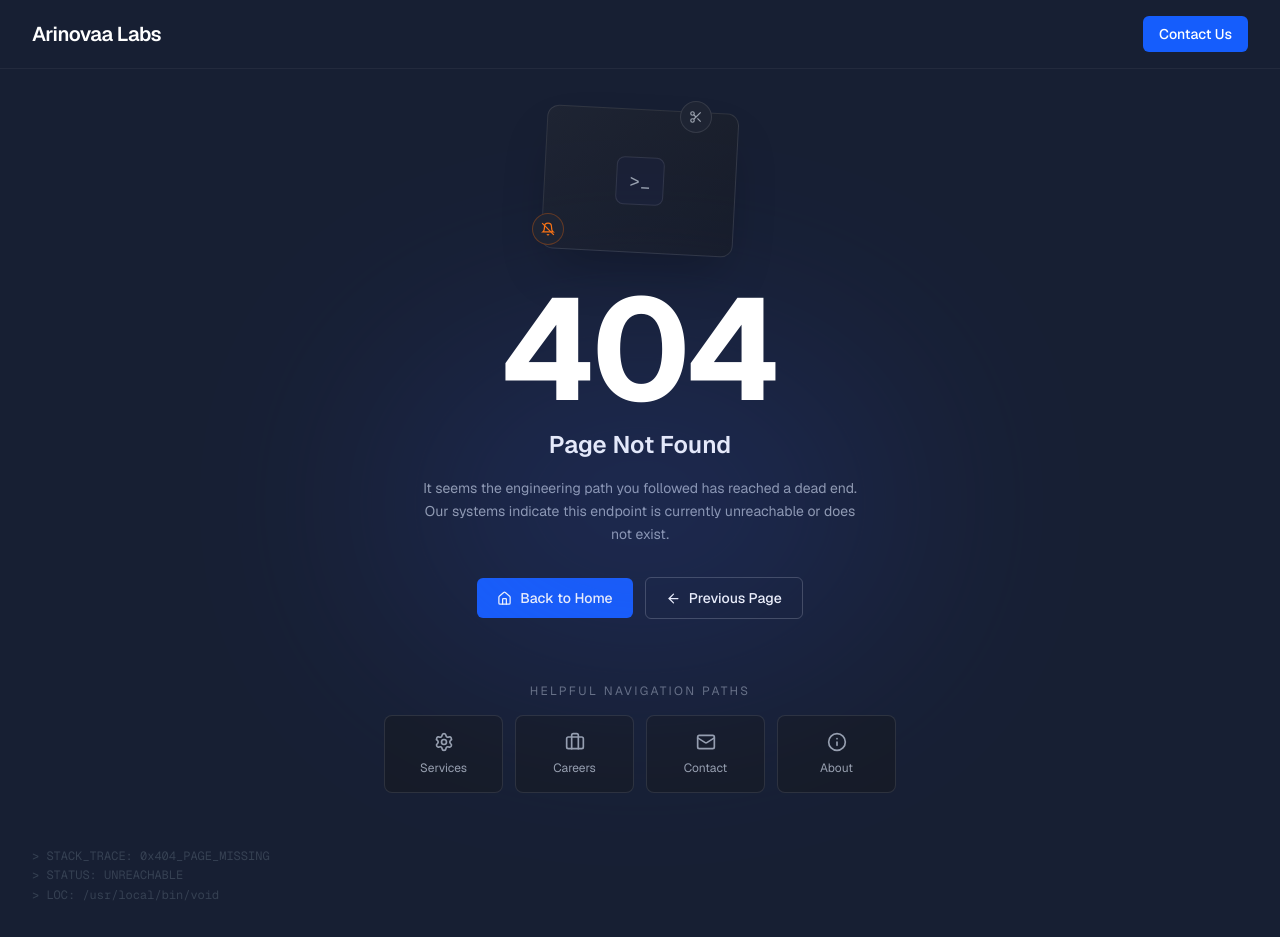
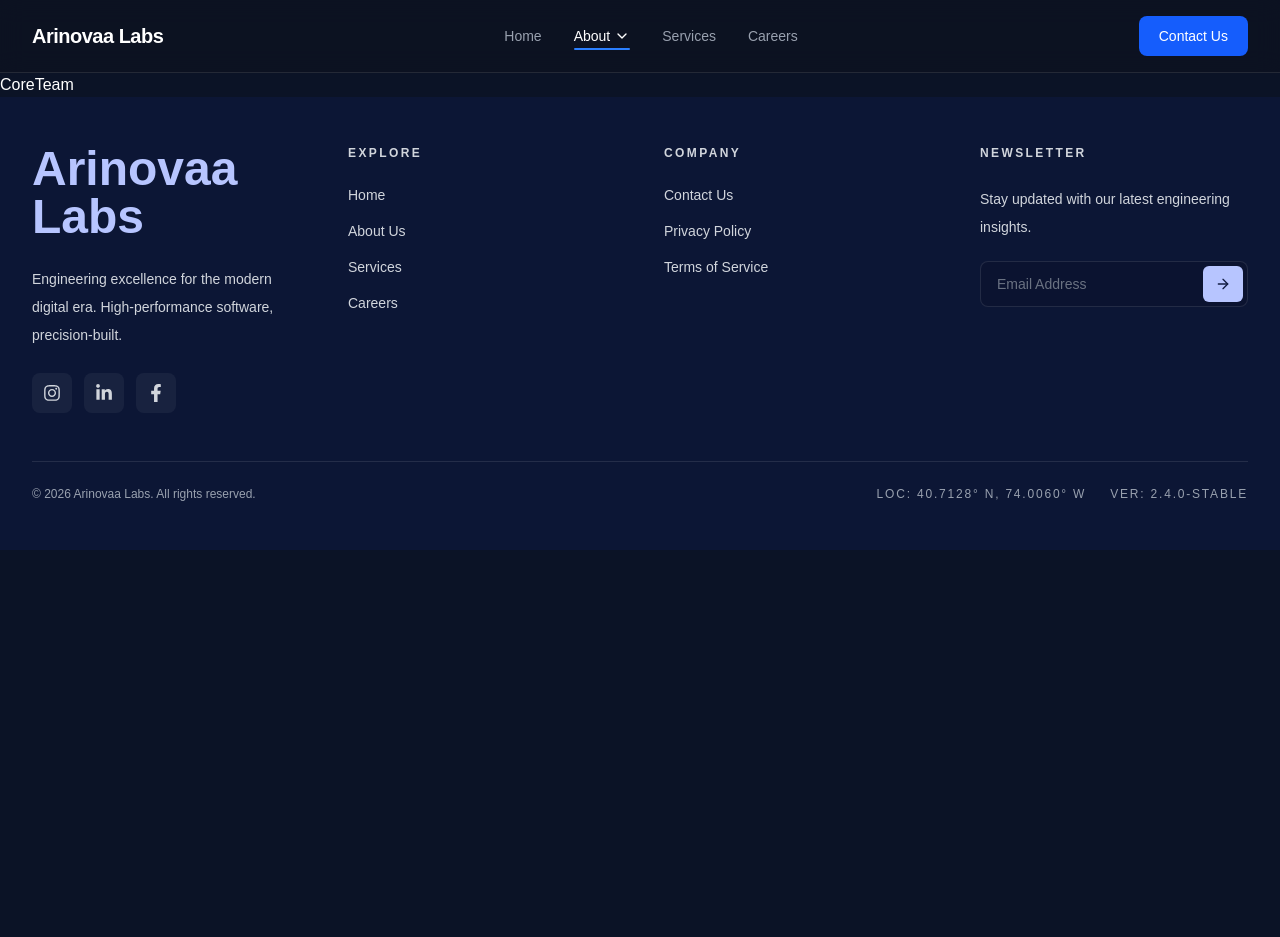
Before and after one commit to Arinovaa-Main-Site/fontend, a Next.js app: page /about/core-team in a window 1280 px wide. Before the commit this address had no page. After the commit the page ends 800 px from the top, so only its background shows below. Built offline with nearby package versions, Linux system fonts and the light colour scheme.

Commit message:
about pages add

```diff
--- /dev/null
+++ b/src/app/(website)/about/awards/page.tsx
@@ -0,0 +1,9 @@
+import React from 'react'
+
+const Awards = () => {
+  return (
+    <div>Awards</div>
+  )
+}
+
+export default Awards
--- /dev/null
+++ b/src/app/(website)/about/client-testimonial/page.tsx
@@ -0,0 +1,9 @@
+import React from 'react'
+
+const ClientTestimonial = () => {
+  return (
+    <div>ClientTestimonial</div>
+  )
+}
+
+export default ClientTestimonial
--- /dev/null
+++ b/src/app/(website)/about/core-team/page.tsx
@@ -0,0 +1,9 @@
+import React from 'react'
+
+const CoreTeam = () => {
+  return (
+    <div>CoreTeam</div>
+  )
+}
+
+export default CoreTeam
--- a/src/components/common/Footer/Footer.tsx
+++ b/src/components/common/Footer/Footer.tsx
@@ -35,7 +35,7 @@ const companyLinks = [
 
 export default function Footer() {
   return (
-    <footer className="bg-[#121d42] text-white">
+    <footer className="bg-[#0c1635] text-white">
       <div className="mx-auto max-w-7xl px-6 py-12 lg:px-8">
         {/* Top Section */}
         <div className="grid gap-12 border-b border-white/10 pb-12 md:grid-cols-2 lg:grid-cols-4">
--- a/src/components/common/Header/Header.tsx
+++ b/src/components/common/Header/Header.tsx
@@ -2,19 +2,70 @@
 
 import Link from "next/link";
 import { usePathname } from "next/navigation";
-import { Menu, X } from "lucide-react";
-import { useState } from "react";
+import { ChevronDown, Menu, X } from "lucide-react";
+import { useEffect, useRef, useState } from "react";
 
-const navLinks = [
+type NavChild = {
+  label: string;
+  href: string;
+};
+
+type NavItem =
+  | {
+      label: string;
+      href: string;
+    }
+  | {
+      label: string;
+      children: NavChild[];
+    };
+
+function hasChildren(
+  item: NavItem,
+): item is Extract<NavItem, { children: NavChild[] }> {
+  return "children" in item;
+}
+
+const navLinks: NavItem[] = [
   { label: "Home", href: "/" },
-  { label: "About Us", href: "/about" },
+  {
+    label: "About",
+    children: [
+      { label: "About Arinovaa Labs", href: "/about" },
+      { label: "Meet Core Team", href: "/about/core-team" },
+      { label: "Client Testimonial", href: "/about/client-testimonial" },
+      { label: "Awards", href: "/about/awards" },
+    ],
+  },
   { label: "Services", href: "/services" },
   { label: "Careers", href: "/career" },
 ];
 
 export default function Header() {
   const pathname = usePathname();
+
   const [isOpen, setIsOpen] = useState(false);
+  const [aboutOpen, setAboutOpen] = useState(false);
+  const [aboutDesktopOpen, setAboutDesktopOpen] = useState(false);
+
+  const dropdownRef = useRef<HTMLDivElement>(null);
+
+  useEffect(() => {
+    const handleClickOutside = (event: MouseEvent) => {
+      if (
+        dropdownRef.current &&
+        !dropdownRef.current.contains(event.target as Node)
+      ) {
+        setAboutDesktopOpen(false);
+      }
+    };
+
+    document.addEventListener("mousedown", handleClickOutside);
+
+    return () => {
+      document.removeEventListener("mousedown", handleClickOutside);
+    };
+  }, []);
 
   return (
     <header className="sticky top-0 z-50 w-full border-b border-white/10 bg-[#0d1221]/95 backdrop-blur-md">
@@ -29,20 +80,82 @@ export default function Header() {
 
         {/* Desktop Navigation */}
         <nav className="hidden items-center gap-8 md:flex">
-          {navLinks.map(({ label, href }) => {
-            const isActive = pathname === href;
+          {navLinks.map((item) => {
+            if (hasChildren(item)) {
+              const isActive =
+                pathname === "/about" || pathname.startsWith("/about/");
+
+              return (
+                <div key={item.label} className="relative">
+                  <button
+                    type="button"
+                    onClick={() => setAboutDesktopOpen((prev) => !prev)}
+                    className={`flex items-center gap-1 text-sm font-medium transition-all duration-300 ${
+                      isActive ? "text-white" : "text-gray-400 hover:text-white"
+                    }`}
+                  >
+                    {item.label}
+
+                    <ChevronDown
+                      size={16}
+                      className={`transition-transform duration-300 ${
+                        aboutDesktopOpen ? "rotate-180" : ""
+                      }`}
+                    />
+                  </button>
+
+                  <span
+                    className={`absolute -bottom-1 left-0 h-0.5 rounded-full bg-blue-500 transition-all duration-300 ${
+                      isActive ? "w-full" : "w-0"
+                    }`}
+                  />
+
+                  {/* Desktop Dropdown */}
+                  <div
+                    className={`absolute left-0 top-full mt-4 w-72 rounded-2xl border border-white/10 bg-[#111827]/95 p-3 shadow-2xl backdrop-blur-xl transition-all duration-300 ${
+                      aboutDesktopOpen
+                        ? "visible translate-y-0 opacity-100"
+                        : "invisible -translate-y-2 opacity-0"
+                    }`}
+                  >
+                    <div className="flex flex-col gap-2">
+                      {item.children.map((child) => (
+                        <Link
+                          key={child.href}
+                          href={child.href}
+                          onClick={() => {
+                            setAboutDesktopOpen(false);
+                            setAboutOpen(false);
+                            setIsOpen(false);
+                          }}
+                          className={`group flex items-center rounded-xl px-4 py-3 text-sm font-medium transition-all duration-300 ${
+                            pathname === child.href
+                              ? "border border-blue-500/20 bg-linear-to-r from-blue-500/20 to-blue-600/10 text-white"
+                              : "text-gray-300 hover:bg-white/10 hover:text-white"
+                          }`}
+                        >
+                          <span className="transition-transform duration-300 group-hover:translate-x-1">
+                            {child.label}
+                          </span>
+                        </Link>
+                      ))}
+                    </div>
+                  </div>
+                </div>
+              );
+            }
+
+            const isActive = pathname === item.href;
 
             return (
               <Link
-                key={href}
-                href={href}
+                key={item.href}
+                href={item.href}
                 className={`relative text-sm font-medium transition-all duration-300 ${
-                  isActive
-                    ? "text-white"
-                    : "text-gray-400 hover:text-white"
+                  isActive ? "text-white" : "text-gray-400 hover:text-white"
                 }`}
               >
-                {label}
+                {item.label}
 
                 <span
                   className={`absolute -bottom-1 left-0 h-0.5 rounded-full bg-blue-500 transition-all duration-300 ${
@@ -64,9 +177,10 @@ export default function Header() {
 
         {/* Mobile Menu Button */}
         <button
+          type="button"
           aria-label="Toggle Menu"
           onClick={() => setIsOpen(!isOpen)}
-          className="text-white transition-all duration-300 md:hidden"
+          className="text-white md:hidden"
         >
           {isOpen ? (
             <X
@@ -74,10 +188,7 @@ export default function Header() {
               className="rotate-90 transition-transform duration-300"
             />
           ) : (
-            <Menu
-              size={28}
-              className="transition-transform duration-300"
-            />
+            <Menu size={28} className="transition-transform duration-300" />
           )}
         </button>
       </div>
@@ -85,32 +196,80 @@ export default function Header() {
       {/* Mobile Menu */}
       <div
         className={`overflow-hidden transition-all duration-300 ease-in-out md:hidden ${
-          isOpen ? "max-h-125 opacity-100" : "max-h-0 opacity-0"
+          isOpen ? "max-h-150 opacity-100" : "max-h-0 opacity-0"
         }`}
       >
         <div className="border-t border-white/10 bg-[#0d1221]/95 px-4 py-4 backdrop-blur-md">
           <nav className="flex flex-col gap-2">
-            {navLinks.map(({ label, href }) => {
-              const isActive = pathname === href;
+            {navLinks.map((item) => {
+              if (hasChildren(item)) {
+                const isActive =
+                  pathname === "/about" || pathname.startsWith("/about/");
+
+                return (
+                  <div key={item.label}>
+                    <button
+                      type="button"
+                      onClick={() => setAboutOpen((prev) => !prev)}
+                      className={`flex w-full items-center justify-between rounded-xl px-4 py-3 text-sm font-medium transition-all duration-300 ${
+                        isActive
+                          ? "bg-white/10 text-white"
+                          : "text-gray-300 hover:bg-white/10 hover:text-white"
+                      }`}
+                    >
+                      <span>{item.label}</span>
+
+                      <ChevronDown
+                        size={18}
+                        className={`transition-transform duration-300 ${
+                          aboutOpen ? "rotate-180" : ""
+                        }`}
+                      />
+                    </button>
+
+                    <div
+                      className={`overflow-hidden transition-all duration-300 ${
+                        aboutOpen ? "max-h-80 opacity-100" : "max-h-0 opacity-0"
+                      }`}
+                    >
+                      <div className="ml-4 mt-2 flex flex-col gap-1">
+                        {item.children.map((child) => (
+                          <Link
+                            key={child.href}
+                            href={child.href}
+                            onClick={() => {
+                              setAboutOpen(false);
+                              setIsOpen(false);
+                            }}
+                            className={`block rounded-lg px-4 py-2 text-sm transition-all duration-300 ${
+                              pathname === child.href
+                                ? "bg-white/10 text-white"
+                                : "text-gray-300 hover:bg-white/10 hover:text-white"
+                            }`}
+                          >
+                            {child.label}
+                          </Link>
+                        ))}
+                      </div>
+                    </div>
+                  </div>
+                );
+              }
+
+              const isActive = pathname === item.href;
 
               return (
                 <Link
-                  key={href}
-                  href={href}
+                  key={item.href}
+                  href={item.href}
                   onClick={() => setIsOpen(false)}
-                  className={`group rounded-xl px-4 py-3 text-sm font-medium transition-all duration-300 ${
+                  className={`rounded-xl px-4 py-3 text-sm font-medium transition-all duration-300 ${
                     isActive
                       ? "bg-white/10 text-white shadow-lg"
                       : "text-gray-300 hover:bg-white/10 hover:text-white"
                   }`}
                 >
-                  <div className="flex items-center justify-between">
-                    <span>{label}</span>
-
-                    {/* {isActive && (
-                      <span className="h-2 w-2 rounded-full bg-white" />
-                    )} */}
-                  </div>
+                  {item.label}
                 </Link>
               );
             })}
--- a/src/components/sections/Home/Testimonial.tsx
+++ b/src/components/sections/Home/Testimonial.tsx
@@ -6,7 +6,7 @@ const testimonialsData = [
   {
     quote:
       "Arinovaa Labs didn't just write code; they redefined our entire technical architecture. Their senior-level insight was invaluable for our Series B expansion.",
-    name: "Sarah Chen",
+    name: "Ashleen Sahani",
     role: "CTO, NexusSystems",
     avatar:
       "https://images.unsplash.com/photo-1494790108377-be9c29b29330?w=200&q=80",
@@ -14,7 +14,7 @@ const testimonialsData = [
   {
     quote:
       "Their expertise in SaaS scaling saved us months of rework. They are the most technically proficient engineering team we've ever partnered with.",
-    name: "Marcus Rodriguez",
+    name: "Vishal Singh",
     role: "Founder, CloudFlow",
     avatar:
       "https://images.unsplash.com/photo-1500648767791-00dcc994a43e?w=200&q=80",
```
